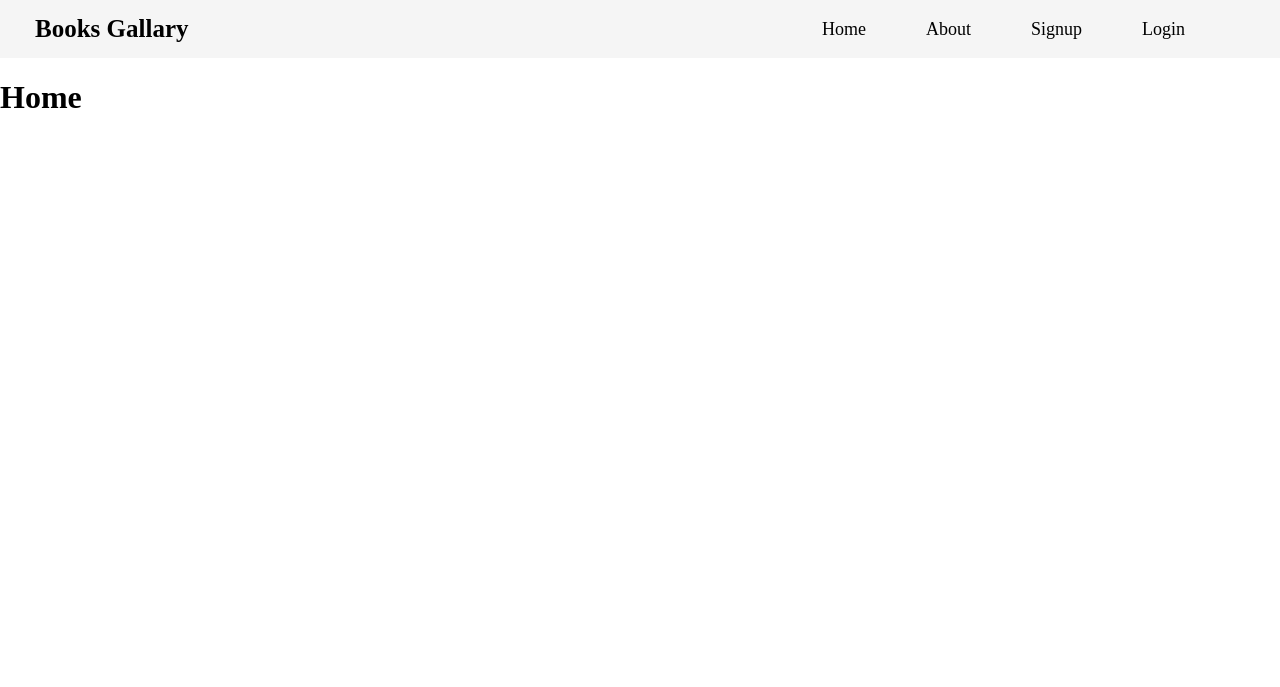
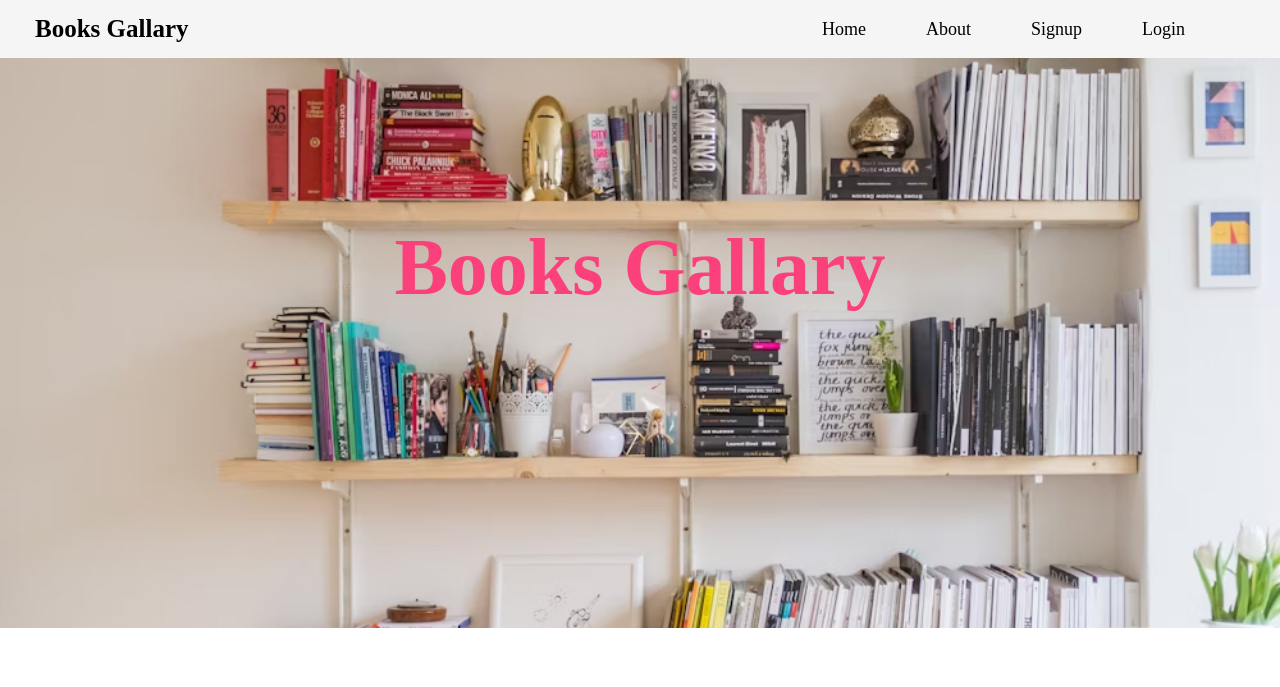
Before and after one commit to shwetapund/readers-marketplace, a React app in the folder client/: page / in a window 1280 px wide. Built offline with nearby package versions, Linux system fonts and the light colour scheme.

Commit message:
home iamge set

```diff
--- a/client/src/views/Home/Home.css
+++ b/client/src/views/Home/Home.css
@@ -1,9 +1,11 @@
 .homepage-img{
-    background-image: url('./../../assets/homepage-img.jpg');
+   background-image: url('./../../assets/home-3.avif');
    background-position: center;
    background-repeat: no-repeat;
-    background-size: cover;
+   background-size: cover;
    height: 570px;
+   display: flex;
+   justify-content: space-around;
 }
 .cards-container{
     display: flex;
@@ -11,3 +13,9 @@
     flex-wrap: wrap;
     margin-top: 20px;
 }
+.title{
+    color: rgb(252, 64, 124);
+    position: relative;
+    top:110px;
+    font-size: 80px !important;
+}
--- a/client/src/views/Home/Home.js
+++ b/client/src/views/Home/Home.js
@@ -1,6 +1,7 @@
 import React, {useState, useEffect} from 'react';
 import Navbar from '../../components/Navbar/Navbar';
 import './Home.css';
+import homeImg from "./../../assets/home-img.jpg";
 
 function Home()
 {
@@ -8,7 +9,10 @@ function Home()
   return (
     <>
     <Navbar/>
-    <h1>Home</h1>
+    <div className='homepage-img'>
+        <h1 className='text-center title'>Books Gallary</h1>
+      </div>
+
     </>
   )
 }
```
Also changed, not shown: client/src/assets/home-2.avif (added), client/src/assets/home-3.avif (added), client/src/assets/home-img.jpg (added), client/src/assets/homepage-book.jpg (added), 1 other file.
